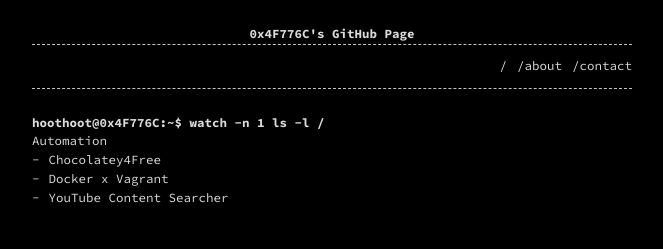
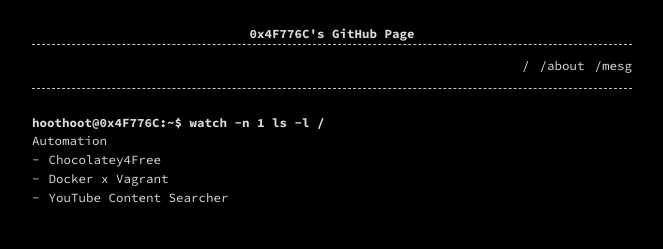
Before and after one commit to 0x4F776C/0x4F776C.github.io, a Jekyll site: the page built from index.md, in a window 1280 px wide. Shown: the top 249 px of the page, without its empty margins (308-971 px from the left). Built offline with Jekyll 4.4.1, drawn with Linux system fonts in a browser that asks for light colours.

Commit message:
Update contact.md

```diff
--- a/contact.md
+++ b/contact.md
@@ -1,7 +1,7 @@
 ---
-title: /contact
-layout: contact
-permalink: /contact
+title: /mesg
+layout: mesg
+permalink: /mesg
 ---
 <h1>hoothoot@0x4F776C:~$ mesg 'Lee Chun Hao'</h1>
 
```
